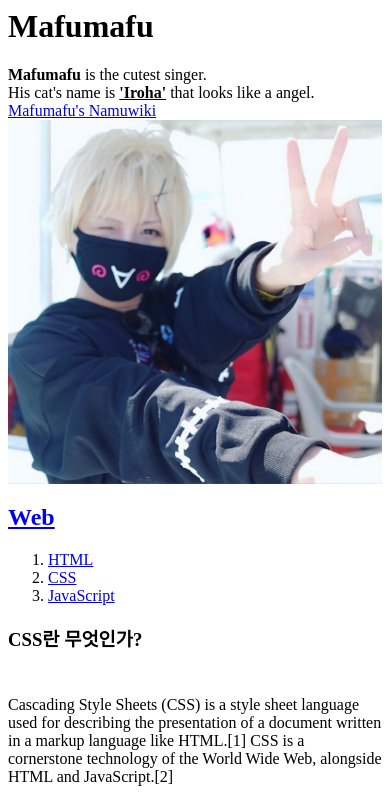
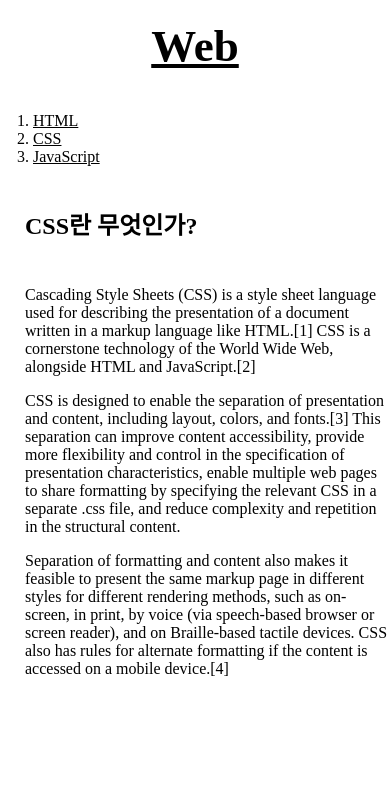
Before and after one commit to hk7417/Web1, a plain HTML site: page 2.html in a window 390 px wide. Shown: the top 799 px of the page. Drawn offline with Linux system fonts and the light colour scheme.

Commit message:
second version

```diff
--- a/1.html
+++ b/1.html
@@ -1,27 +1,50 @@
-<h1>Mafumafu</h1>
-
-<strong>Mafumafu </strong> is the cutest singer.
-<br>His cat's name is <strong><u>'Iroha'</u></strong> that looks like a angel.
-<br><a href = "https://namu.wiki/w/%EB%A7%88%ED%9B%84%EB%A7%88%ED%9B%84" target = "_blank" title="Mafumafu's Namuwiki">Mafumafu's Namuwiki</a>
-<br><img src="Mafumafu.jpg" width = 100%>
-
 <!doctype html>
 <html>
 <head>
 <title>WEB1 -HTML</title>
 <meta charset="utf-8">
+<link rel="stylesheet" href="style.css">
 </head>
 <body>
-  <h2><a href="index.html">Web</a></h2>
-<p><ol>
+  <h1><a href="index.html">Web</a></h1>
+<div id = "grid">
+  <ol>
     <li><a href="1.html">HTML</a><br></li>
     <li><a href="2.html">CSS</a><br></li>
     <li><a href="3.html">JavaScript</a><br></li>
   </ol>
-<h3>HTML이란 무엇인가?</h3>
+  <div id="article">
+    <h2>HTML이란 무엇인가?</h2>
+    <p>
+      <iframe width="560" height="315" src="https://www.youtube.com/embed/tZooW6PritE?list=PLuHgQVnccGMDZP7FJ_ZsUrdCGH68ppvPb" frameborder="0" allow="accelerometer; autoplay; encrypted-media; gyroscope; picture-in-picture" allowfullscreen></iframe>
+    </p>
     <p style ="margin-top:45px;">Hypertext Markup Language (HTML) is the standard markup language for creating web pages and web applications. With Cascading Style Sheets (CSS) and JavaScript, it forms a triad of cornerstone technologies for the World Wide Web.[4]</p>
     <p>Web browsers receive HTML documents from a web server or from local storage and render the documents into multimedia web pages. HTML describes the structure of a web page semantically and originally included cues for the appearance of the document.</p>
-<p>HTML elements are the building blocks of HTML pages. With HTML constructs, images and other objects such as interactive forms may be embedded into the rendered page. HTML provides a means to create structured documents by denoting structural semantics for text such as headings, paragraphs, lists, links, quotes and other items. HTML elements are delineated by tags, written using angle brackets. Tags such as <img /> and <input /> directly introduce content into the page. Other tags such as <p> surround and provide information about document text and may include other tags as sub-elements. Browsers do not display the HTML tags, but use them to interpret the content of the page.</p>
+    <p>HTML elements are the building blocks of HTML pages. With HTML constructs, images and other objects such as interactive forms may be embedded into the rendered page. HTML provides a means to create structured documents by denoting structural semantics for text such as headings, paragraphs, lists, links, quotes and other items. HTML elements are delineated by tags, written using angle brackets. Tags such as <img /> and <input /> directly introduce content into the page. Other tags such as <p>surround and provide information about document text and may include other tags as sub-elements. Browsers do not display the HTML tags, but use them to interpret the content of the page.</p>
+  </div>
+</div>
+<p>
+  <div id="disqus_thread"></div>
+  <script>
+
+  /**
+  *  RECOMMENDED CONFIGURATION VARIABLES: EDIT AND UNCOMMENT THE SECTION BELOW TO INSERT DYNAMIC VALUES FROM YOUR PLATFORM OR CMS.
+  *  LEARN WHY DEFINING THESE VARIABLES IS IMPORTANT: https://disqus.com/admin/universalcode/#configuration-variables*/
+  /*
+  var disqus_config = function () {
+  this.page.url = PAGE_URL;  // Replace PAGE_URL with your page's canonical URL variable
+  this.page.identifier = PAGE_IDENTIFIER; // Replace PAGE_IDENTIFIER with your page's unique identifier variable
+  };
+  */
+  (function() { // DON'T EDIT BELOW THIS LINE
+  var d = document, s = d.createElement('script');
+  s.src = 'https://web-1-adrpmcewjy.disqus.com/embed.js';
+  s.setAttribute('data-timestamp', +new Date());
+  (d.head || d.body).appendChild(s);
+  })();
+  </script>
+  <noscript>Please enable JavaScript to view the <a href="https://disqus.com/?ref_noscript">comments powered by Disqus.</a></noscript>
+
 </p>
 </body>
 </html>
--- a/2.html
+++ b/2.html
@@ -1,28 +1,21 @@
-<h1>Mafumafu</h1>
-
-<strong>Mafumafu </strong> is the cutest singer.
-<br>His cat's name is <strong><u>'Iroha'</u></strong> that looks like a angel.
-<br><a href = "https://namu.wiki/w/%EB%A7%88%ED%9B%84%EB%A7%88%ED%9B%84" target = "_blank" title="Mafumafu's Namuwiki">Mafumafu's Namuwiki</a>
-<br><img src="Mafumafu.jpg" width = 100%>
-
 <!doctype html>
 <html>
 <head>
 <title>WEB1 -CSS</title>
 <meta charset="utf-8">
+<link rel="stylesheet" href="style.css">
 </head>
 <body>
-  <h2><a href="index.html">Web</a></h2>
-<p><ol>
-  <li><a href="1.html">HTML</a><br></li>
-  <li><a href="2.html">CSS</a><br></li>
-  <li><a href="3.html">JavaScript</a><br></li>
-</ol>
-<h3>CSS란 무엇인가?</h3>
-<p style ="margin-top:45px;">Cascading Style Sheets (CSS) is a style sheet language used for describing the presentation of a document written in a markup language like HTML.[1] CSS is a cornerstone technology of the World Wide Web, alongside HTML and JavaScript.[2]</p>
-
-<p>CSS is designed to enable the separation of presentation and content, including layout, colors, and fonts.[3] This separation can improve content accessibility, provide more flexibility and control in the specification of presentation characteristics, enable multiple web pages to share formatting by specifying the relevant CSS in a separate .css file, and reduce complexity and repetition in the structural content.</p>
-
-<p>Separation of formatting and content also makes it feasible to present the same markup page in different styles for different rendering methods, such as on-screen, in print, by voice (via speech-based browser or screen reader), and on Braille-based tactile devices. CSS also has rules for alternate formatting if the content is accessed on a mobile device.</p>
+  <h1><a href="index.html">Web</a></h1>
+<div id="grid">
+  <ol>
+    <li><a href="1.html" >HTML</a><br></li>
+    <li><a href="2.html" >CSS</a><br></li>
+    <li><a href="3.html">JavaScript</a><br></li>
+  </ol>
+  <div id="article">
+    <h2>CSS란 무엇인가?</h2>   <p style ="margin-top:45px;">Cascading Style Sheets (CSS) is a style sheet language used for describing the presentation of a document written in a markup language like HTML.[1] CSS is a cornerstone technology of the World Wide Web, alongside HTML and JavaScript.[2] </p>   <p>CSS is designed to enable the separation of presentation and content, including layout, colors, and fonts.[3] This separation can improve content accessibility, provide more flexibility and control in the specification of presentation characteristics, enable multiple web pages to share formatting by specifying the relevant CSS in a separate .css file, and reduce complexity and repetition in the structural content.</p>    <p>Separation of formatting and content also makes it feasible to present the same markup page in different styles for different rendering methods, such as on-screen, in print, by voice (via speech-based browser or screen reader), and on Braille-based tactile devices. CSS also has rules for alternate formatting if the content is accessed on a mobile device.[4] </p>
+  </div>
+</div>
 </body>
 </html>
--- /dev/null
+++ b/style.css
@@ -0,0 +1,40 @@
+body{
+  margin:0;
+}
+a{
+  color:black;
+}
+h1{
+  font-size:45px;
+  text-align:center;
+  border-bottom:1px solid gray;
+  margin:0;
+  padding:20px;
+}
+ol{
+  border-right:1px solid gray;
+  width:100px;
+  margin:0;
+  padding:20px;
+}
+#grid{
+  display : grid;
+  grid-template-columns:150px 1fr;
+}
+#grid ol{
+    padding-left:33px;
+}
+#grid #article{
+  padding-left:25px;
+}
+@media(max-width:800px){
+  #grid{
+    display : block;
+  }
+  ol{
+    border-right:none;
+  }
+  h1{
+    border-bottom:none;
+  }
+}
```
Also changed, not shown: 3.html (+8 -12 lines), box.html (added, +21 -0 lines), grid.html (added, +23 -0 lines), index.html (+13 -15 lines), mediaquery.html (added, +23 -0 lines). Lines whose indentation alone changed are shown as unchanged.
